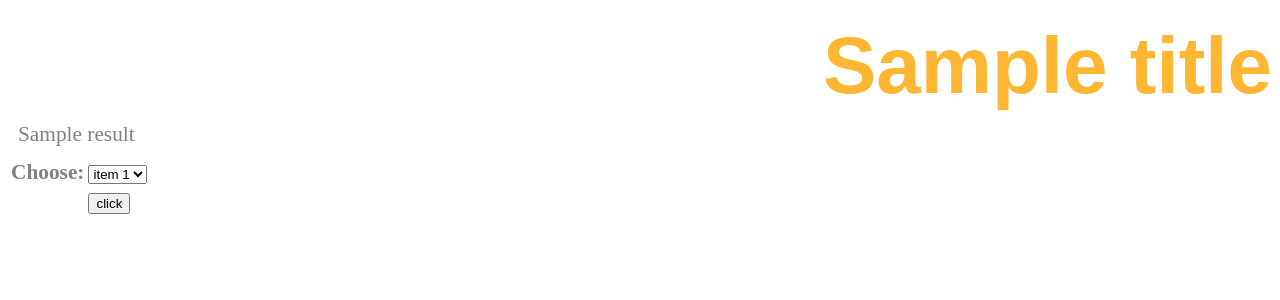
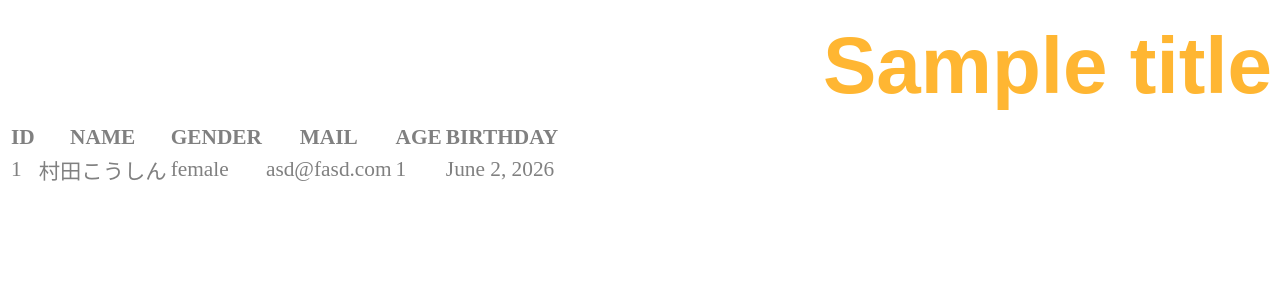
Before and after one commit to mazikaru492/djang_app, a Django app: template hello/templates/hello/index.html in a window 1280 px wide. Shown: the top 300 px of the page. Run offline with Django 4.2, Linux system fonts and the light colour scheme; data comes from the database, SQL or seed files in the repository; both versions use the stored data as it was after the commit; the template is opened without the code that fills it: values that come from a table or form of the project are taken from there, most other values are stand-ins (such as "Sample title", 1, 10 or a date in 2020); parts of the project's set-up code (start-up, migrations or seed data) failed here and were passed over.

Commit message:
HTMLの更新

```diff
--- a/hello/templates/hello/index.html
+++ b/hello/templates/hello/index.html
@@ -2,20 +2,32 @@
 <!doctype html>
 <html lang="ja">
 <head>
-    <meta charset="UTF-8">
+    <meta charset="utf-8">
     <title>{{title}}</title>
-    <link rel="stylesheet" type="text/css"
-            href="{% static 'hello/css/style.css' %}">
+    <link rel="stylesheet" type="text/css" href="{% static 'hello/css/style.css' %}" />
 </head>
 <body>
-    <h1>{{title}}</h1>
-    <p>{{result|safe}}</p>
-    <table>
-    <form action="{% url 'index' %}" method="post">
-        {% csrf_token %}
-        {{form.as_table}}
-        <tr><td></td><td><input type="submit" value="click"></td></tr>
-    </form>
-    </table>
+<h1>{{title}}</h1>
+<p>{{message|safe}}</p>
+<table>
+    <tr>
+        <th>ID</th>
+        <th>NAME</th>
+        <th>GENDER</th>
+        <th>MAIL</th>
+        <th>AGE</th>
+        <th>BIRTHDAY</th>
+    </tr>
+    {% for item in data %}
+    <tr>
+        <td>{{item.id}}</td>
+        <td>{{item.name}}</td>
+        <td>{% if item.gender == False %}male{% endif %}{% if item.gender == True %}female{% endif %}</td>
+        <td>{{item.mail}}</td>
+        <td>{{item.age}}</td>
+        <td>{{item.birthday}}</td>
+    </tr>
+    {% endfor %}
+</table>
 </body>
 </html>
```
Also changed, not shown: hello/views.py (+9 -20 lines), db.sqlite3.
